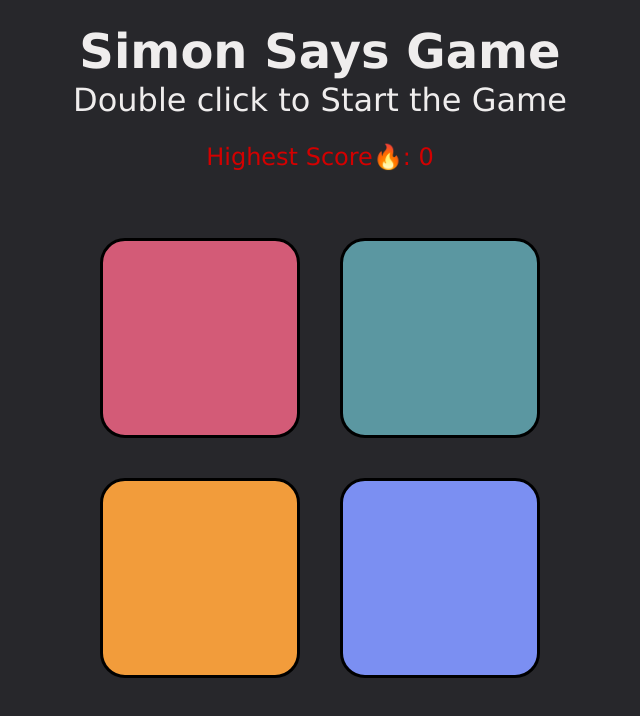
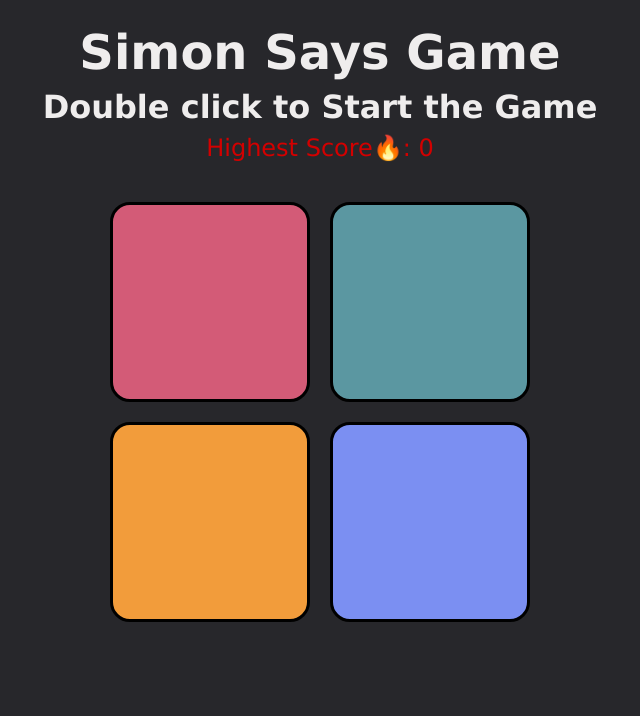
Before and after one commit to MohammadM01/Siman_Says_Game, a plain HTML site: page index.html in a window 1280 px wide. Shown: the whole page, without its empty margins (320-960 px from the left). Drawn offline with Linux system fonts and the light colour scheme.

Commit message:
Update style.css

```diff
--- a/style.css
+++ b/style.css
@@ -1,65 +1,64 @@
 body {
   display: flex;
-  justify-content: center;
+  flex-direction: column;
   align-items: center;
-  flex-wrap: wrap;
   min-height: 100vh;
+  margin: 0;
+  padding: 1rem;
   background: rgb(39, 39, 43);
-  margin: 0;
-  width: 100%;
-  height: 100%;
-  font-family: Verdana;
+  font-family: Verdana, sans-serif;
+  box-sizing: border-box;
 }
 
 .header {
   width: 100%;
   text-align: center;
-  margin-top: 0;
-  margin-bottom: 0;
+  margin-bottom: 1rem;
 }
 
 .header h1,
 .header h2 {
-  margin-top: -99px;
-  margin-bottom: 0;
   color: rgb(239, 237, 237);
+  margin: 0.5rem 0;
 }
 
 .header h1 {
-  font-size: 3rem;
+  font-size: 2.5rem;
   font-weight: bold;
 }
 
 .header h2 {
-  margin-top: -180px;
-  font-size: 2rem;
-  font-weight: normal;
-  margin-top: 2px;
+  font-size: 1.5rem;
 }
 
-p {
+.highestScoreT {
   color: rgb(211, 0, 0);
-  font-size: 1.5rem;
-  font-weight: light;
+  font-size: 1.2rem;
+  margin: 0.5rem 0;
 }
 
 .container {
   display: flex;
   flex-wrap: wrap;
-  flex-direction: row;
-  width: 500px;
-  gap: 40px;
   justify-content: center;
-  margin-top: -200px;
+  gap: 20px;
+  width: 100%;
+  max-width: 600px;
+  margin-top: 1rem;
 }
 
 .box {
   cursor: pointer;
-  width: 200px;
-  height: 200px;
-  border-radius: 25px;
+  width: 45%;
+  aspect-ratio: 1 / 1;
+  border-radius: 20px;
   border: 3px solid black;
   box-sizing: border-box;
+  transition: transform 0.2s;
+}
+
+.box:hover {
+  transform: scale(1.05);
 }
 
 .red {
@@ -79,3 +78,21 @@ p {
   background-color: #fff !important;
   transition: background-color 0.2s;
 }
+
+@media (min-width: 600px) {
+  .header h1 {
+    font-size: 3rem;
+  }
+
+  .header h2 {
+    font-size: 2rem;
+  }
+
+  .highestScoreT {
+    font-size: 1.5rem;
+  }
+
+  .box {
+    width: 200px;
+  }
+}
```
